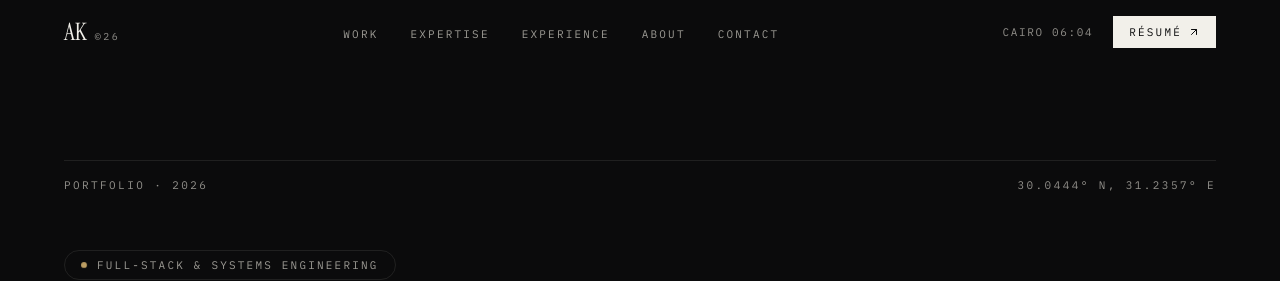
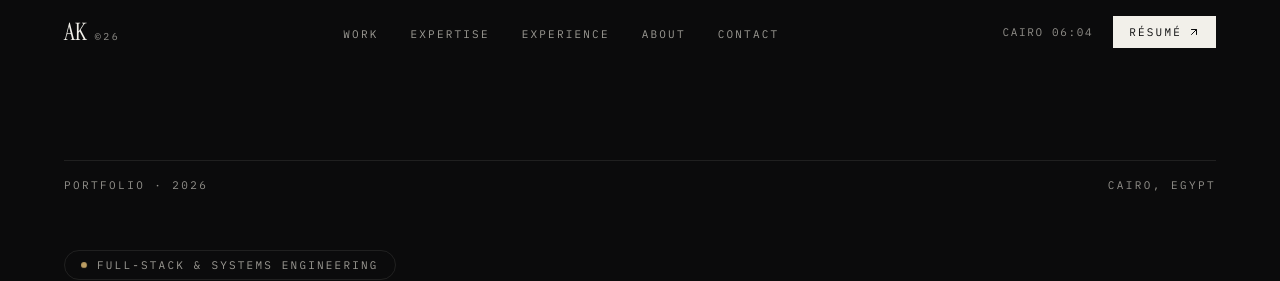
Before and after one commit to Ahmed-Karam28/Ahmed-Karam-Portfolio, a React (Vite) app: page / in a window 1280 px wide. Shown: the top 281 px of the page. Built offline with nearby package versions, Linux system fonts and the light colour scheme.

Commit message:
Refine portfolio editorial experience

```diff
--- a/src/components/sections/Hero.jsx
+++ b/src/components/sections/Hero.jsx
@@ -38,7 +38,7 @@ const Hero = () => {
           className="flex items-center justify-between border-t hairline pt-4 mb-10 md:mb-14"
         >
           <span className="eyebrow">Portfolio · 2026</span>
-          <span className="eyebrow hidden sm:block">30.0444° N, 31.2357° E</span>
+          <span className="eyebrow hidden sm:block">Cairo, Egypt</span>
         </M>
 
         <div className="grid grid-cols-1 lg:grid-cols-12 gap-12 lg:gap-10 items-end">
```
